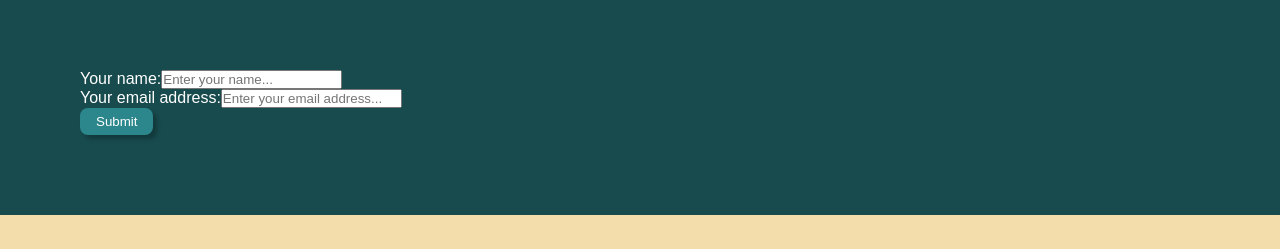
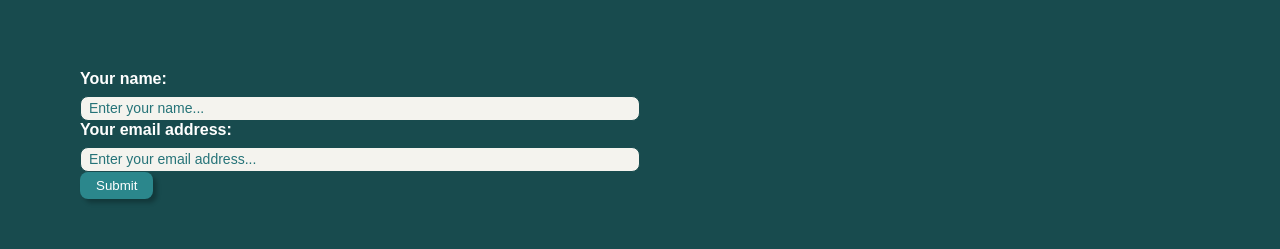
Before and after one commit to acrylicweb/bbintellect, a React (Create React App) app: page /exegesis in a window 1280 px wide. Shown: the part 837-1086 px from the top of the page. Built offline with nearby package versions, Linux system fonts and the light colour scheme; a web font is replaced by a local one.

Commit message:
Update form.js

```diff
--- a/src/components/form.js
+++ b/src/components/form.js
@@ -45,9 +45,10 @@ const Form = ({ formId = "" }) => {
   };
 
   return (
-    <div className="form-container">
+    <div className="form-sect-holder">
       <form onSubmit={handleSubmit}>
-        <div className="sect">
+        <div className="form-sect">
+          <div className="field">
             <label>Your name:</label>
             <input
               type="text"
@@ -58,8 +59,10 @@ const Form = ({ formId = "" }) => {
               required
             />
           </div>
+        </div>
 
-        <div className="sect">
+        <div className="form-sect">
+          <div className="field">
             <label>Your email address:</label>
             <input
               type="email"
@@ -70,9 +73,11 @@ const Form = ({ formId = "" }) => {
               required
             />
           </div>
+        </div>
 
         {(formId === "Contact" || formId === "Artist") && (
-          <div className="sect">
+          <div className="form-sect">
+            <div className="field">
               <label>Message:</label>
               <textarea
                 name="message"
@@ -80,6 +85,7 @@ const Form = ({ formId = "" }) => {
                 value={message}
                 onChange={(e) => setMessage(e.target.value)}
               />
+            </div>
           </div>
         )}
 
```
Lines whose indentation alone changed are shown as unchanged.
